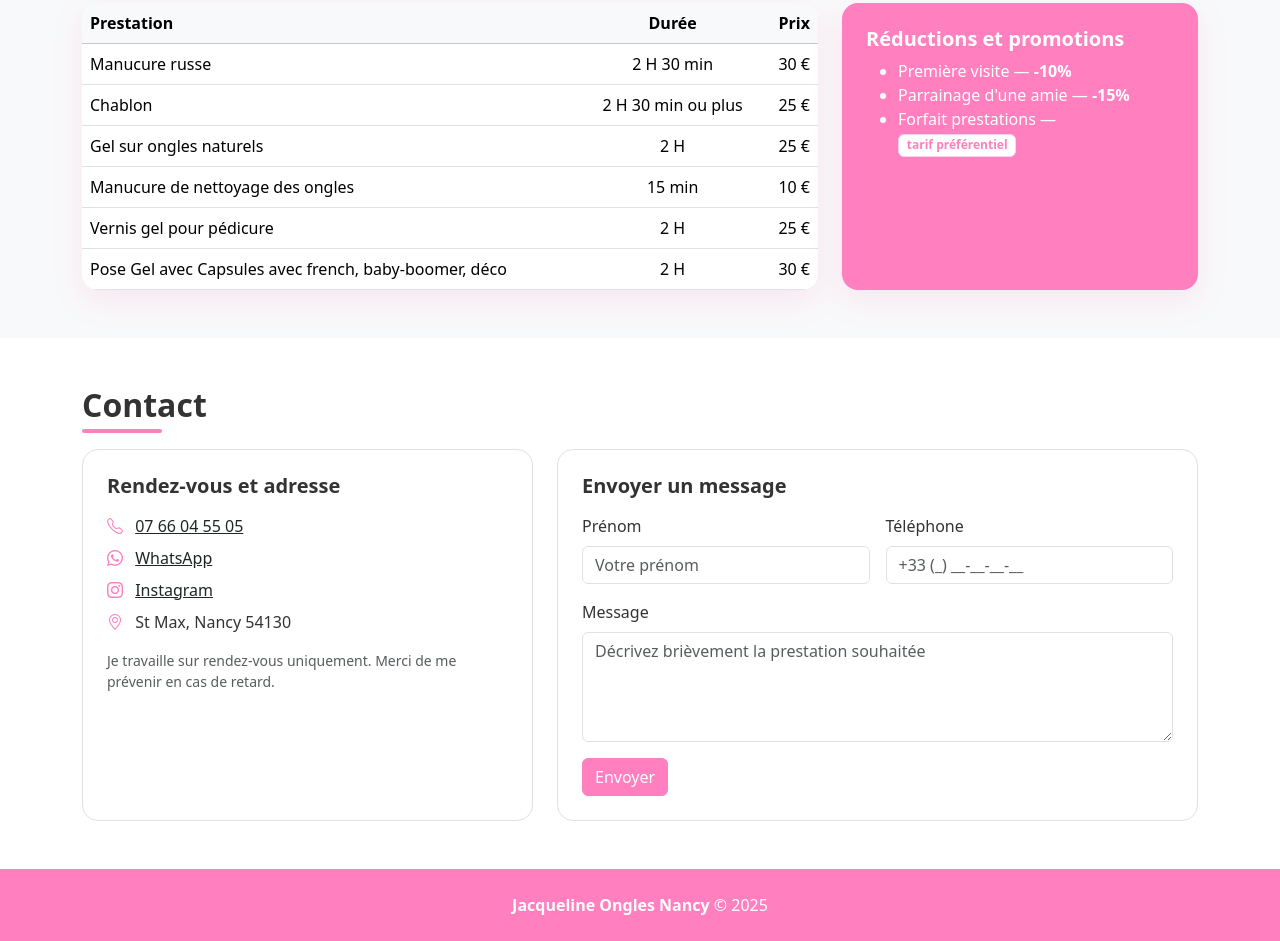
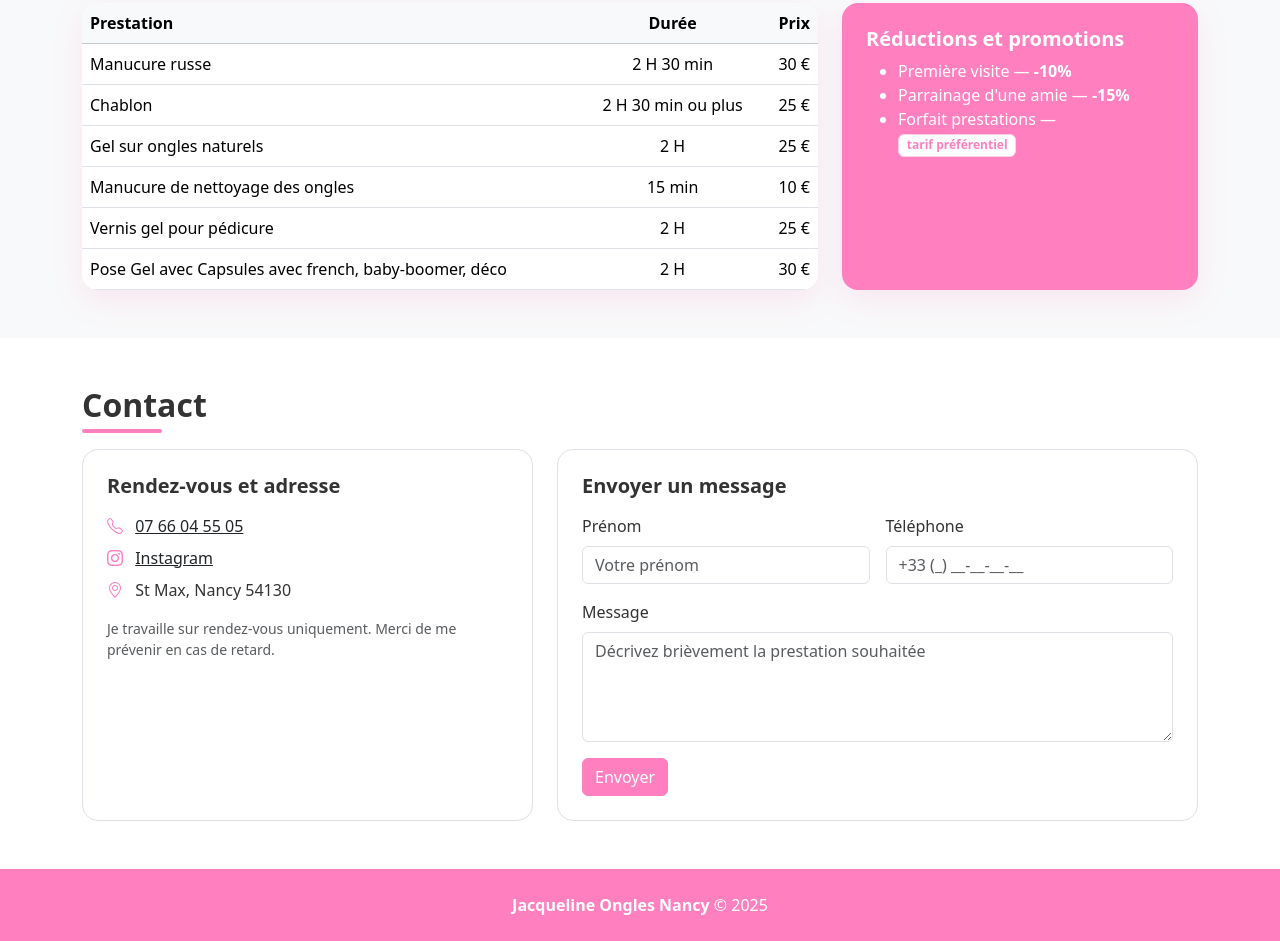
Before and after one commit to shubladzetengiz/jako, a plain HTML site: page index.html in a window 1280 px wide. Shown: the part 2392-3333 px from the top of the page. Drawn offline with nearby package versions, Linux system fonts and the light colour scheme.

Commit message:
Update index.html

```diff
--- a/index.html
+++ b/index.html
@@ -235,8 +235,6 @@
                         <h5 class="fw-semibold mb-3">Rendez-vous et adresse</h5>
                         <p class="mb-2"><i class="bi bi-telephone text-pink me-2"></i> <a href="tel:0766045505"
                                 class="link-dark">07 66 04 55 05</a></p>
-                        <p class="mb-2"><i class="bi bi-whatsapp text-pink me-2"></i> <a href="https://api.whatsapp.com/send?phone=0766045505"
-                                class="link-dark">WhatsApp</a></p>
                         <p class="mb-2"><i class="bi bi-instagram text-pink me-2"></i> <a
                                 href="https://www.instagram.com/jacqueline_ongles_nancy/" class="link-dark"
                                 target="_blank">Instagram</a></p>
```
